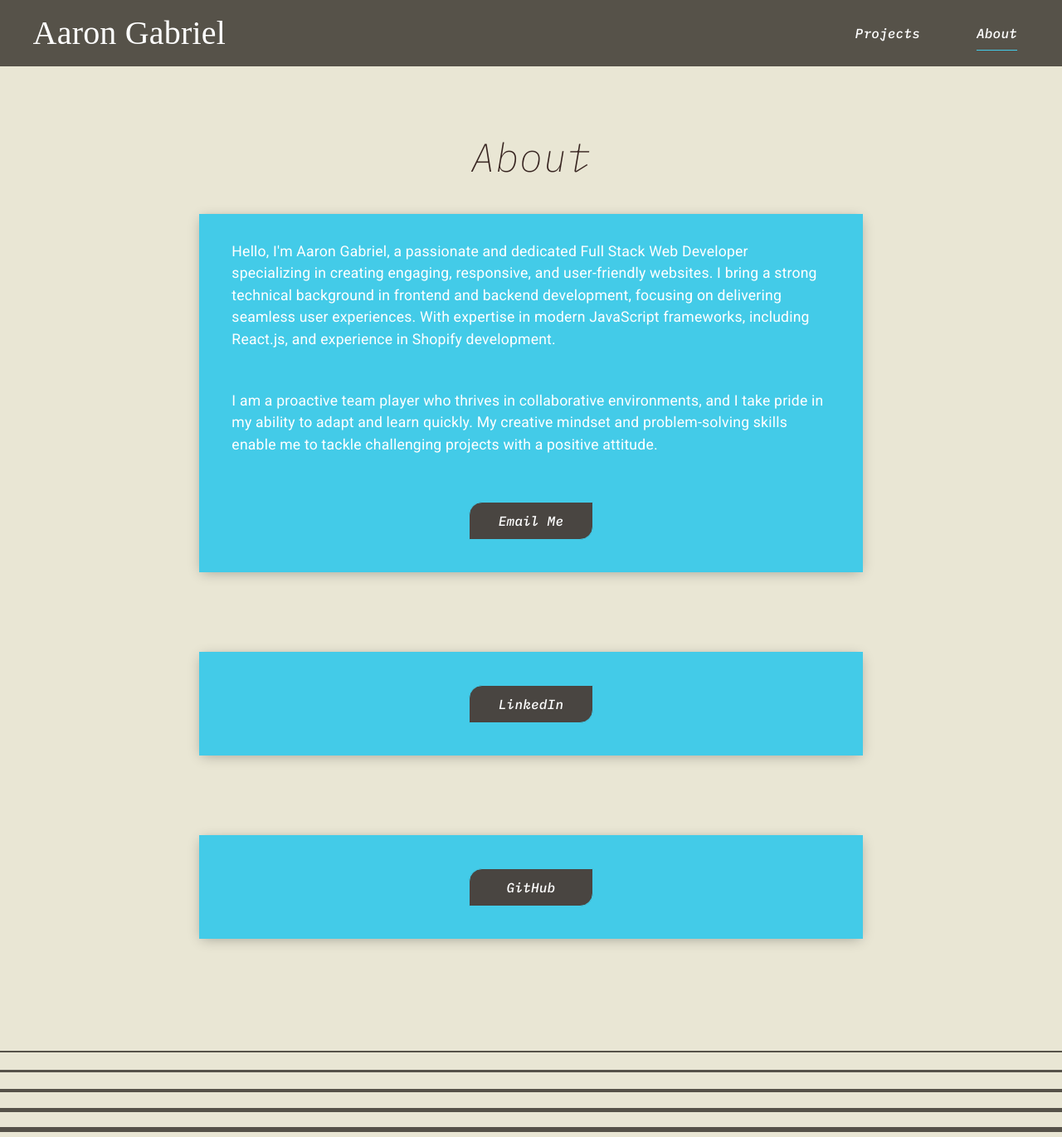
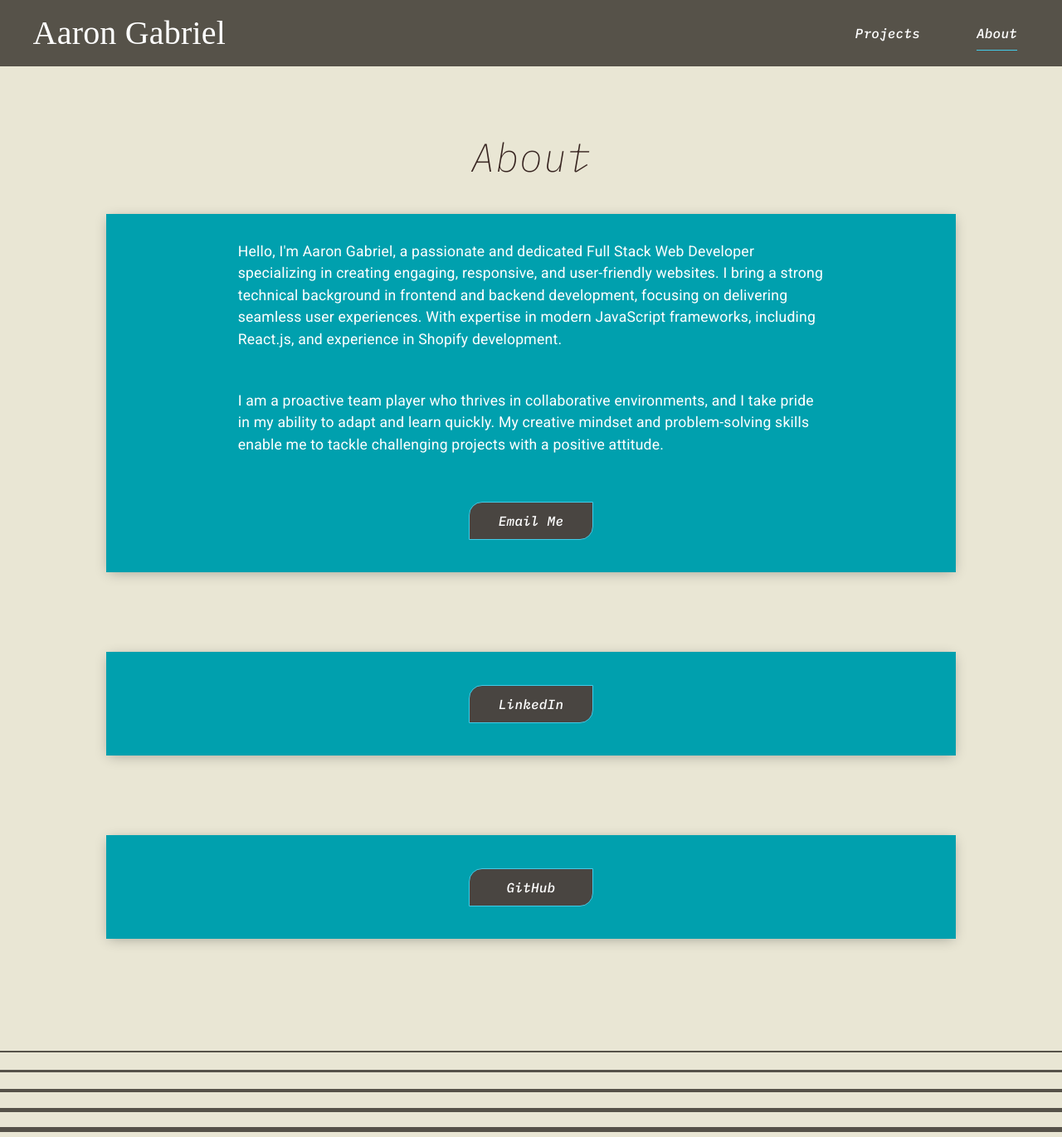
Before and after one commit to AaronGabriel147/project-gallery, a Next.js app: page /about in a window 1280 px wide. Shown: the top 1371 px of the page at 83% size. Built offline with nearby package versions, Linux system fonts and the light colour scheme; a web font is replaced by a local one.

Commit message:
working on about me page

```diff
--- a/pages/ImageCards.js
+++ b/pages/ImageCards.js
@@ -75,18 +75,12 @@ const imageCards = [
         url: '',
         code: 'https://github.com/The-Stoics'
     },
-
-
-
     {
         title: "I worked as one of two developers on Great Northern Popcorn's first website in 2022, contributing to the full development process from start to launch.",
         image: gnp,
         url: 'https://www.greatnorthernpopcorn.com/',
         code: ''
     },
-
-
-
     {
         title: 'A React web app that filters images from reddit and displays them in a cleaner environment than reddit.',
         image: lurker2,
--- a/pages/about.js
+++ b/pages/about.js
@@ -4,6 +4,7 @@ import Image from 'next/future/image';
 import me3 from '../public/me3.jpg';
 import newBanner from '../public/newBanner.jpg';
 import newGithub from '../public/newGithub.jpg';
+import gh from '../public/gh.png';
 
 
 
@@ -15,7 +16,7 @@ export default function About() {
             <NavBar />
             <h1 id="about-h1">About</h1>
 
-            <div className="about-card">
+            <div className="card about-card">
                 <Image
                     id="me3"
                     src={me3}
@@ -34,7 +35,7 @@ export default function About() {
             </div>
 
             {/* LinkedIn */}
-            <div className="about-card">
+            <div className="card">
                 <a href="https://www.linkedin.com/in/aaron-gabriel-web-dev/" target="blank">
                     <Image
                         src={newBanner}
@@ -52,10 +53,10 @@ export default function About() {
             </div>
 
             {/* GitHub */}
-            <div className="about-card">
+            <div className="card">
                 <a href="https://github.com/AaronGabriel147" target="blank">
                     <Image
-                        src={newGithub}
+                        src={gh}
                         alt='project'
                         placeholder='blur'
                         layout="responsive"
--- a/styles/globals.css
+++ b/styles/globals.css
@@ -434,9 +434,7 @@ button:hover {
 
 
 .about-card {
-  max-width: 800px;
-  width: 70%;
-  height: 100%;
+  /* height: 100%;
   margin-top: 2rem;
   margin-bottom: 4rem;
   padding: 8px 8px 15px 8px;
@@ -446,10 +444,13 @@ button:hover {
   align-items: center;
   box-shadow: 0 3px 15px -3px rgba(0, 0, 0, 0.3),
     0 -2px 6px -4px rgb(0 0 0 / 0.1);
-  backdrop-filter: saturate(10%) blur(7px);
-  background: var(--logo-color);
+  backdrop-filter: saturate(10%) blur(7px); */
 
+  padding-left: 10%;
+  padding-right: 10%;
 }
+
+
 
 .about-card p {
   padding-left: 4%;
```
Also changed, not shown: public/gh.png (added).
